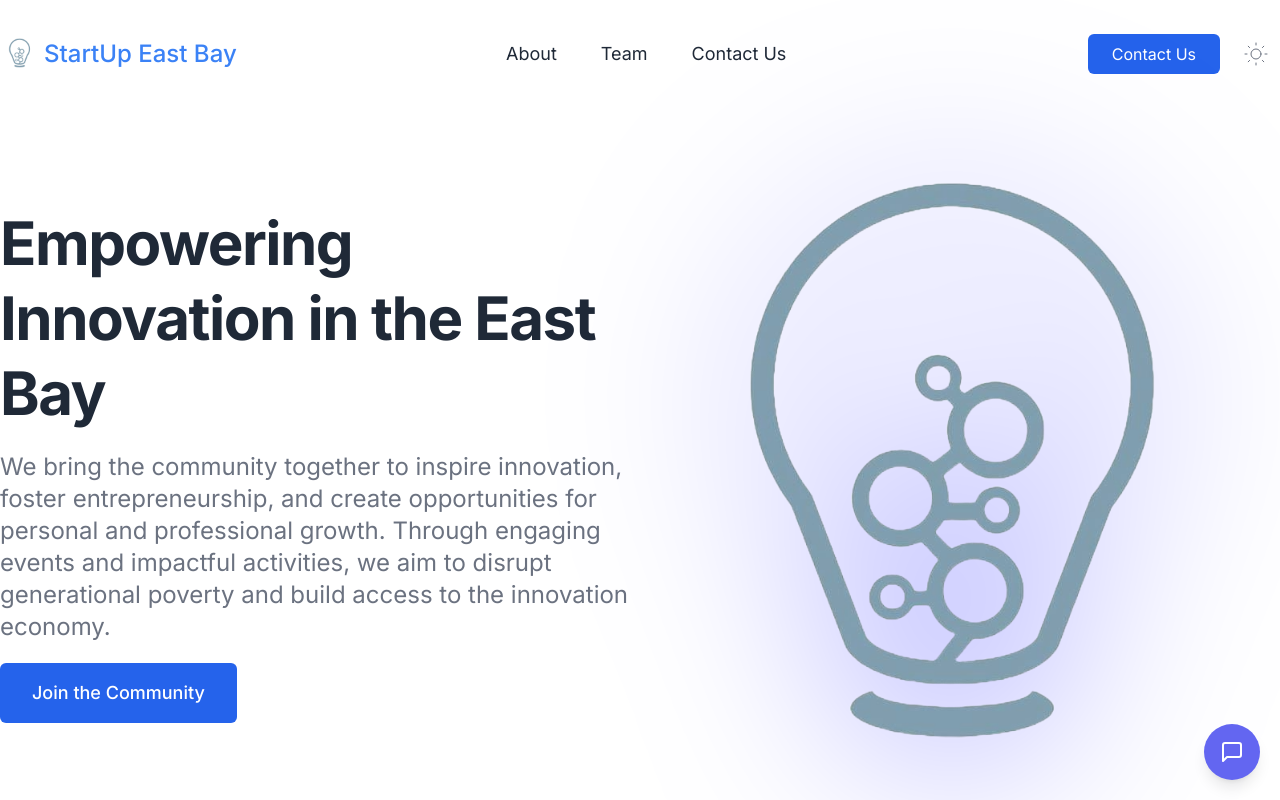
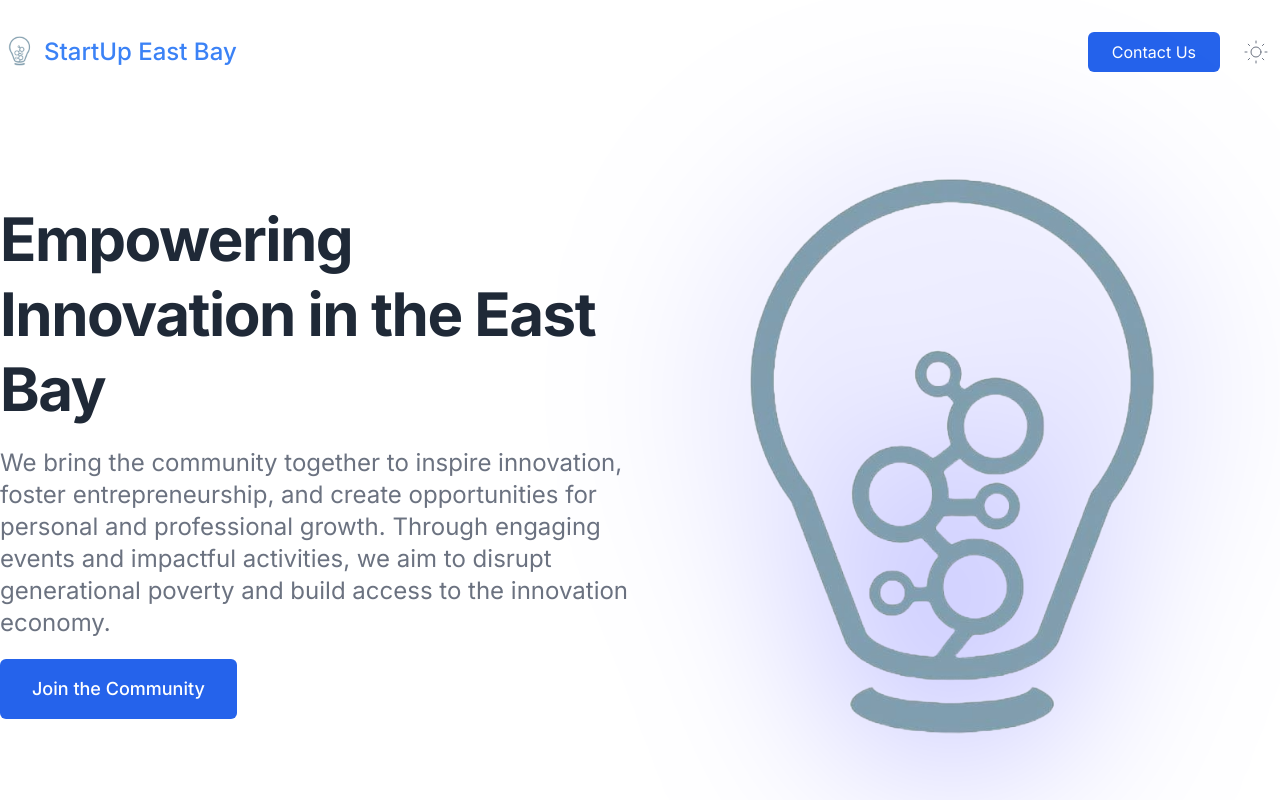
Before and after one commit to joeyrocha/startupeastbay, a Next.js app: page / in a window 1280 px wide. Shown: the top 800 px of the page. Built offline with nearby package versions, Linux system fonts and the light colour scheme.

Commit message:
removed the nav items and popup

```diff
--- a/src/app/layout.tsx
+++ b/src/app/layout.tsx
@@ -26,8 +26,6 @@ export default function RootLayout({
         <ThemeProvider attribute="class">
           <Navbar />
           <div>{children}</div>
-
-          <PopupWidget />
         </ThemeProvider>
       </body>
     </html>
--- a/src/components/Cta.tsx
+++ b/src/components/Cta.tsx
@@ -20,7 +20,7 @@ export const Cta = () => {
             rel="noopener"
             className="inline-block py-3 mx-auto text-lg font-medium text-center text-blue-600 bg-white rounded-md px-7 lg:px-10 lg:py-5 "
           >
-            Download for Free
+            Google Survey
           </a>
         </div>
       </div>
--- a/src/components/Navbar.tsx
+++ b/src/components/Navbar.tsx
@@ -6,9 +6,7 @@ import { Disclosure } from "@headlessui/react";
 
 export const Navbar = () => {
   const navigation = [
-    "About",
-    "Team",
-    "Contact Us",
+
   ];
 
   return (
```
